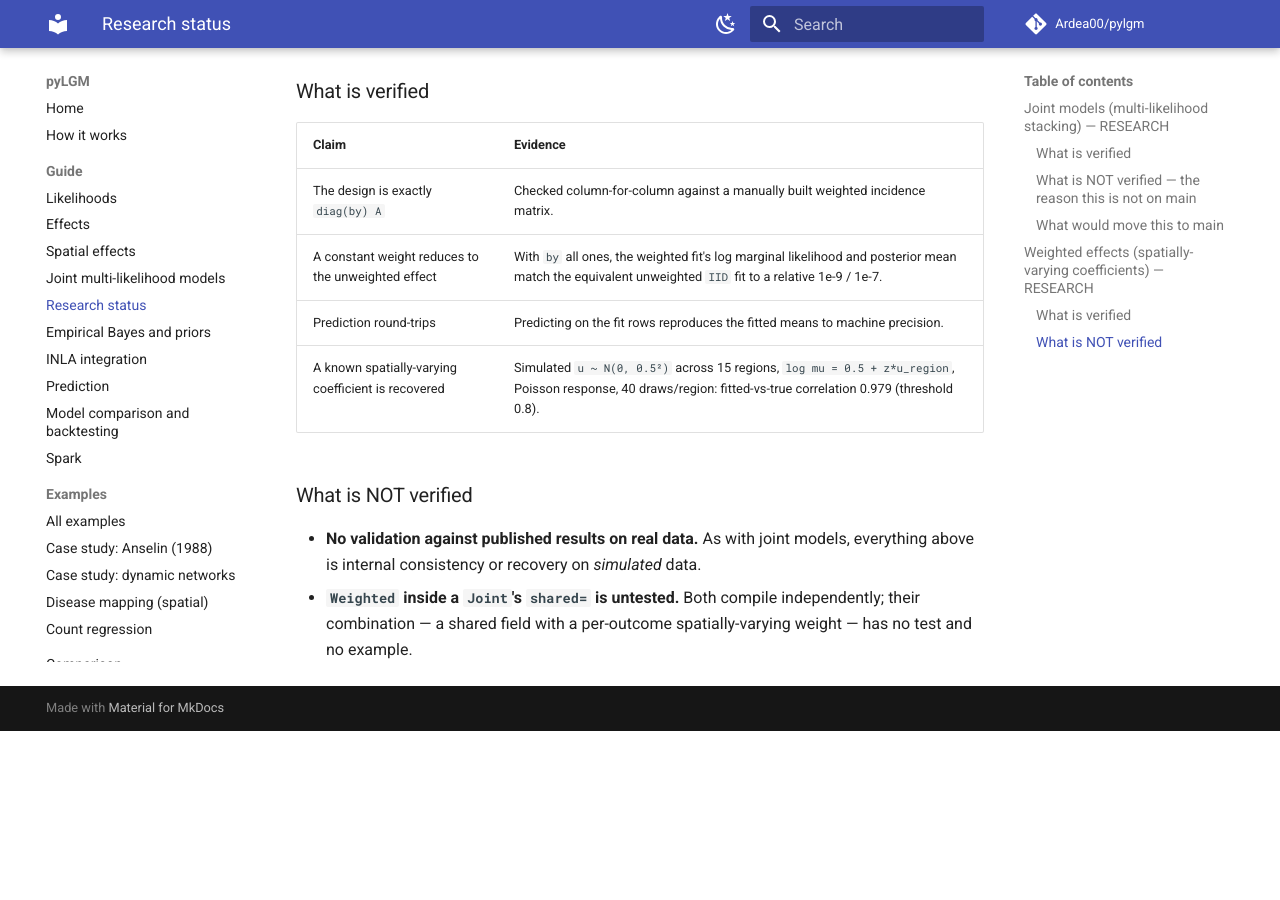
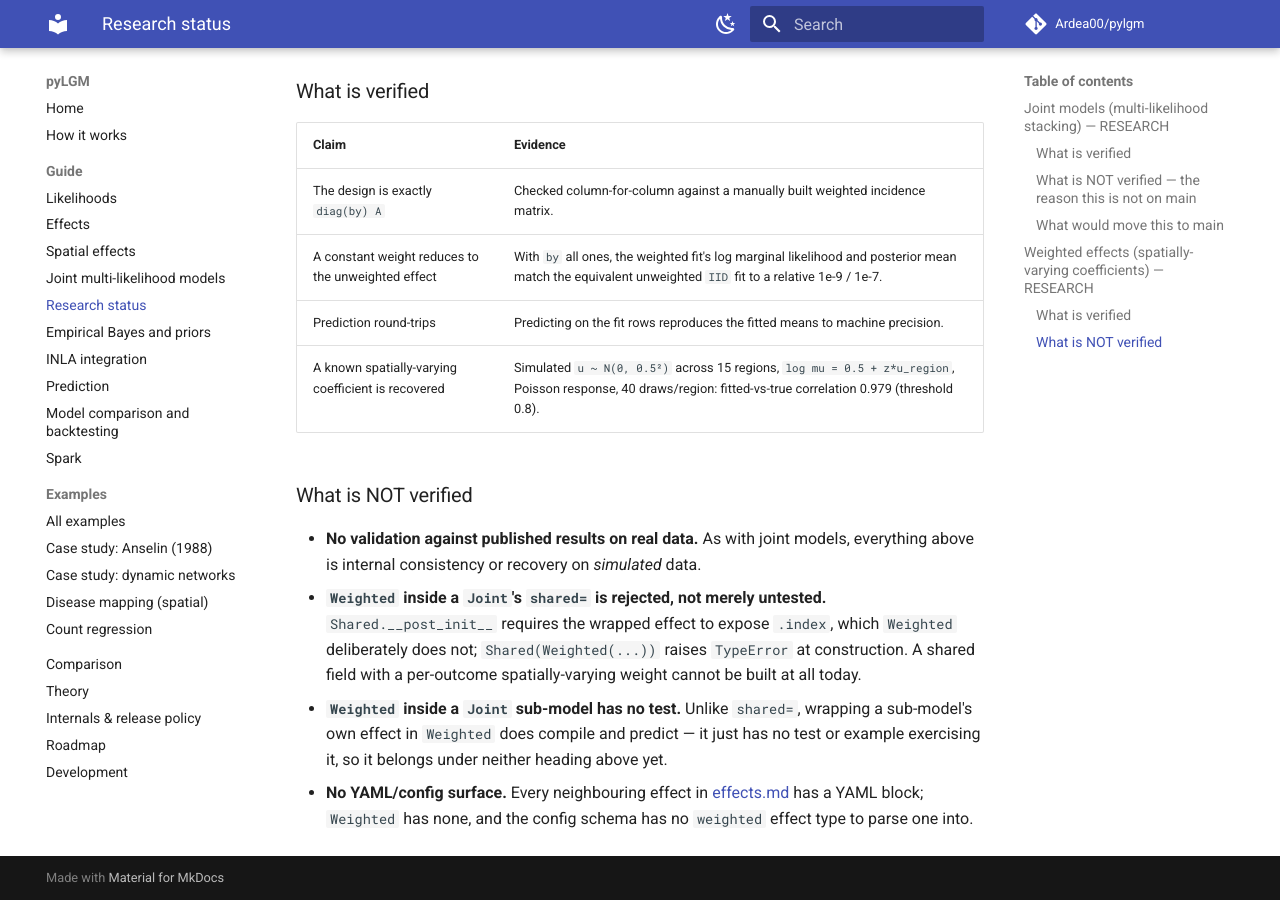
Before and after one commit to Ardea00/pylgm, an MkDocs documentation site: the page built from docs/research-status.md, in a window 1280 px wide and 900 px high, scrolled down 2942 px. Built offline with MkDocs 1.6.1 and Material for MkDocs 9.7.7, drawn with Linux system fonts in a browser that asks for light colours; comment, search, counter and statistics services are not loaded; before the commit the page ends 3673 px from its top, so only the background shows below that.

Commit message:
docs(joint): correct the Weighted-in-shared= claim and name the wrapper
research-status.md said Weighted inside a Joint's shared= was "untested".
It's not untested, it's impossible: Shared.__post_init__ requires the
wrapped effect to expose .index, which Weighted deliberately doesn't, so
Shared(Weighted(...)) raises TypeError at construction. Correct the claim,
and add two more honesty gaps found while in the file: Weighted inside a
Joint sub-model works but has no test, and Weighted has no YAML/config
surface at all.

Also improve Shared's rejection message to name Weighted as the
unsupported part when that's what's wrapped, rather than only describing
what a base model needs (the base model here is a perfectly valid Shared
effect -- it's the wrapper that isn't).

Co-Authored-By: Claude Opus 5 <noreply@anthropic.com>

```diff
--- a/docs/research-status.md
+++ b/docs/research-status.md
@@ -121,6 +121,15 @@ column, `diag(by) A`, so a covariate's slope can itself be a latent field. See
 - **No validation against published results on real data.** As with joint
   models, everything above is internal consistency or recovery on *simulated*
   data.
-- **`Weighted` inside a `Joint`'s `shared=` is untested.** Both compile
-  independently; their combination — a shared field with a per-outcome
-  spatially-varying weight — has no test and no example.
+- **`Weighted` inside a `Joint`'s `shared=` is rejected, not merely untested.**
+  `Shared.__post_init__` requires the wrapped effect to expose `.index`, which
+  `Weighted` deliberately does not; `Shared(Weighted(...))` raises `TypeError`
+  at construction. A shared field with a per-outcome spatially-varying weight
+  cannot be built at all today.
+- **`Weighted` inside a `Joint` sub-model has no test.** Unlike `shared=`,
+  wrapping a sub-model's own effect in `Weighted` does compile and predict —
+  it just has no test or example exercising it, so it belongs under neither
+  heading above yet.
+- **No YAML/config surface.** Every neighbouring effect in
+  [effects.md](effects.md) has a YAML block; `Weighted` has none, and the
+  config schema has no `weighted` effect type to parse one into.
```
Also changed, not shown: 2 other files.
